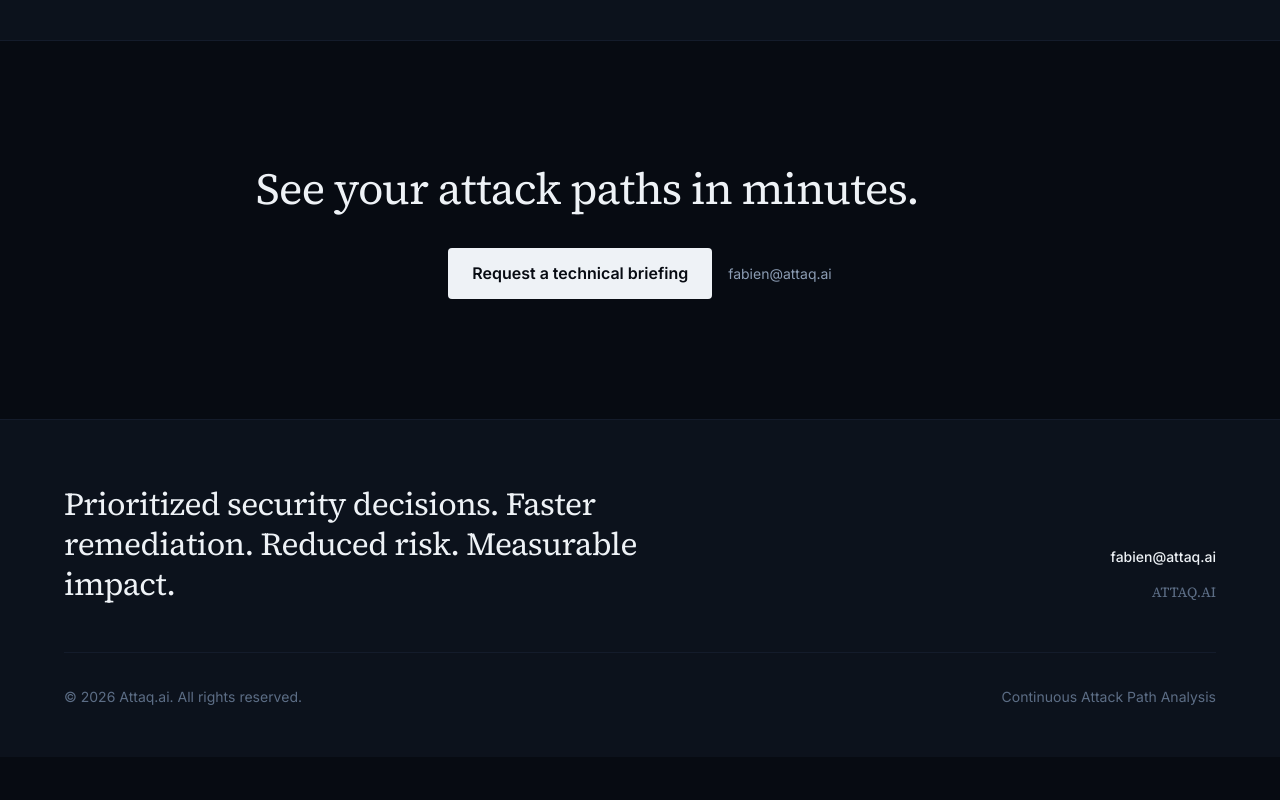
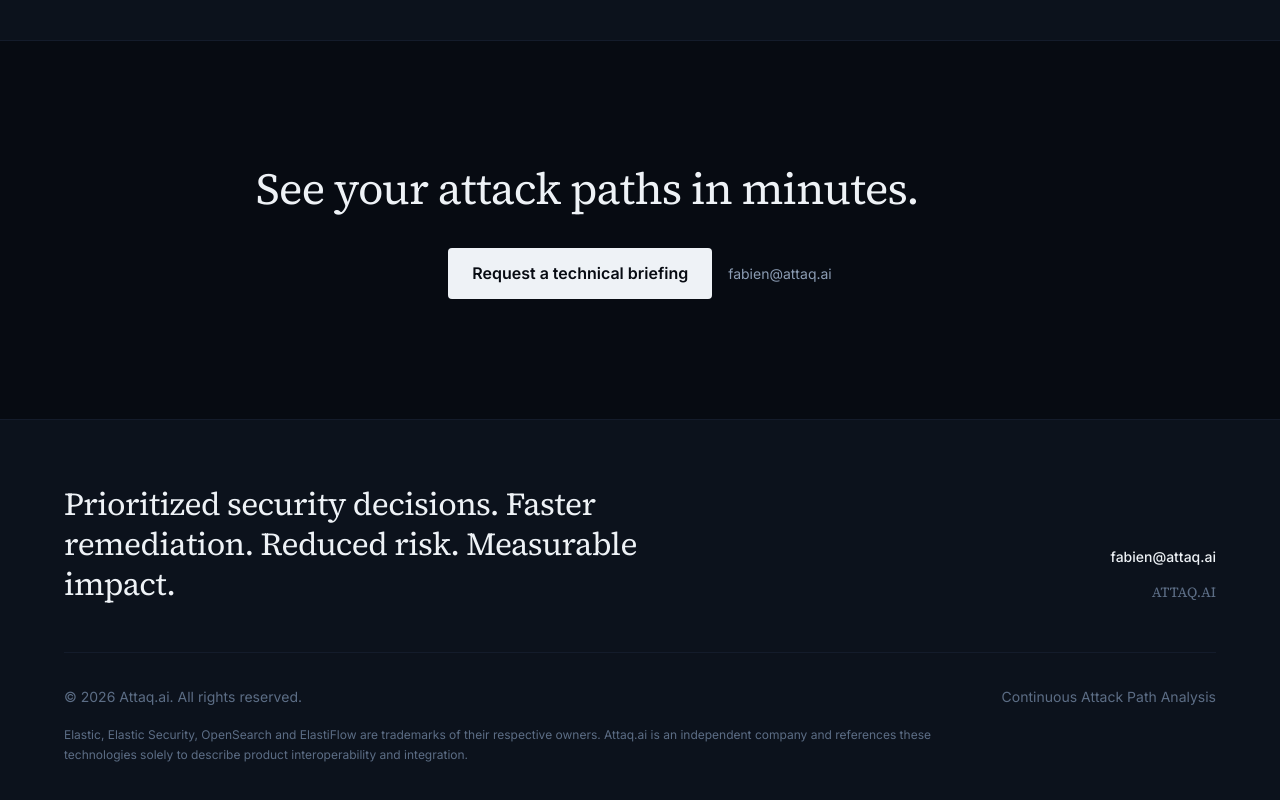
Before and after one commit to Fabienxyz/attaq-marketing, a Next.js app: page / in a window 1280 px wide. Shown: the part 4539-5339 px from the top of the page. Before the commit the page ends 5296 px from the top, so only its background shows below. Built offline with nearby package versions, Linux system fonts and the light colour scheme.

Commit message:
attaq.ai v1.0

```diff
--- a/components/layout/site-footer.tsx
+++ b/components/layout/site-footer.tsx
@@ -28,9 +28,14 @@ export function SiteFooter() {
             </div>
           </div>
 
-          <div className="mt-12 flex flex-col gap-2 border-t border-border-subtle pt-8 text-body-sm text-foreground-subtle sm:flex-row sm:items-center sm:justify-between">
-            <p>© {new Date().getFullYear()} Attaq.ai. All rights reserved.</p>
-            <p>Continuous Attack Path Analysis</p>
+          <div className="mt-12 border-t border-border-subtle pt-8">
+            <div className="flex flex-col gap-2 text-body-sm text-foreground-subtle sm:flex-row sm:items-center sm:justify-between">
+              <p>© {new Date().getFullYear()} Attaq.ai. All rights reserved.</p>
+              <p>Continuous Attack Path Analysis</p>
+            </div>
+            <p className="mt-4 max-w-4xl text-[0.75rem] leading-relaxed text-foreground-subtle">
+              {footerContent.trademarkNotice}
+            </p>
           </div>
         </div>
       </div>
--- a/content/site-content.ts
+++ b/content/site-content.ts
@@ -114,4 +114,6 @@ export const footerContent = {
   tagline:
     "Prioritized security decisions. Faster remediation. Reduced risk. Measurable impact.",
   euLine: "Made in the EU.",
+  trademarkNotice:
+    "Elastic, Elastic Security, OpenSearch and ElastiFlow are trademarks of their respective owners. Attaq.ai is an independent company and references these technologies solely to describe product interoperability and integration.",
 } as const;
```
